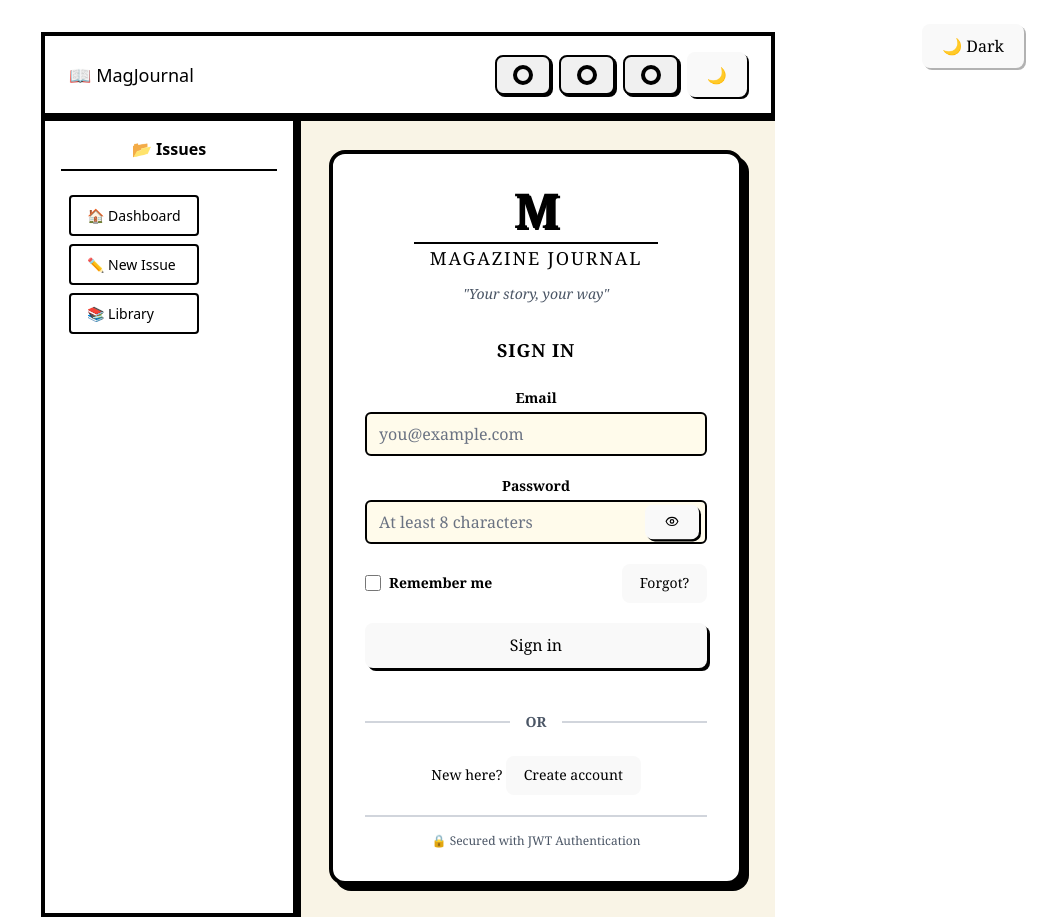
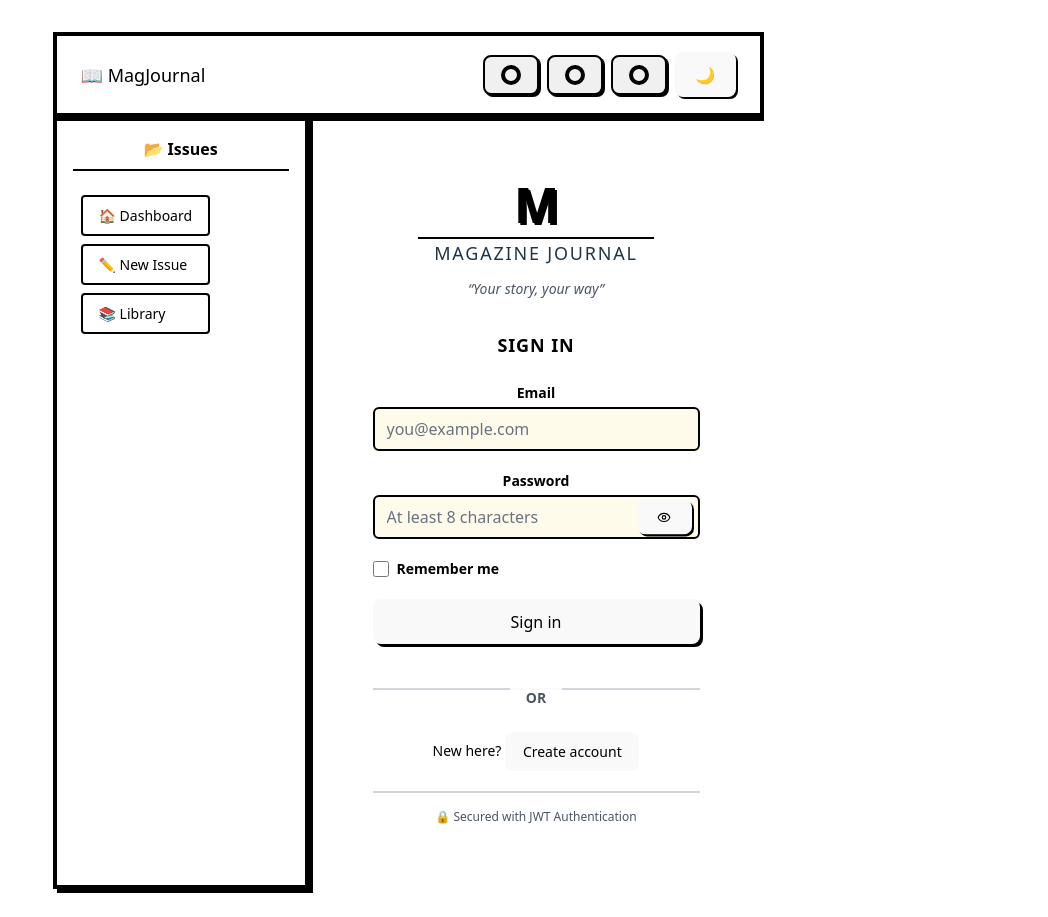
Before and after one commit to ranmori/Mag_Journal, a React (Vite) app: page /login in a window 1280 px wide. Shown: the whole page, without its empty margins (232-1280 px from the left). After the commit the page ends 889 px from the top, so only its background shows below. Built offline with nearby package versions, Linux system fonts and the light colour scheme.

Commit message:
updated signup and login  pae

```diff
--- a/src/pages/Login.jsx
+++ b/src/pages/Login.jsx
@@ -1,340 +1,265 @@
-import React, { useState } from "react";
+// Login.jsx
+import React, { useState, useEffect } from "react";
 import { Eye, EyeOff } from "lucide-react";
+import { useNavigate } from "react-router-dom";
+
+/* ------------------------------------------------------------------ */
+/*  Animated background styles (injected once)                        */
+/* ------------------------------------------------------------------ */
+const AnimatedBg = () => (
+  <style>{`
+    @keyframes pan {
+      0%   { background-position: 0% 50%; }
+      50%  { background-position: 100% 50%; }
+      100% { background-position: 0% 50%; }
+    }
+    .animated-bg {
+      background: linear-gradient(135deg, #f9f4e6, #ffe6a7, #f9f4e6);
+      background-size: 400% 400%;
+      animation: pan 12s ease infinite;
+    }
+    .dark .animated-bg {
+      background: linear-gradient(135deg, #111827, #374151, #111827);
+      background-size: 400% 400%;
+      animation: pan 12s ease infinite;
+    }
+  `}</style>
+);
 
 export default function Login({ onLogin }) {
-  const [email, setEmail] = useState("");
+  /* ---------- state ---------- */
+  const [email, setEmail]       = useState("");
   const [password, setPassword] = useState("");
   const [remember, setRemember] = useState(false);
   const [showPassword, setShowPassword] = useState(false);
-  const [loading, setLoading] = useState(false);
-  const [error, setError] = useState("");
-  const [success, setSuccess] = useState("");
-  const [theme, setTheme] = useState("light");
+  const [loading, setLoading]   = useState(false);
+  const [error, setError]       = useState("");
+  const [success, setSuccess]   = useState("");
+  const [theme, setTheme]       = useState("light");
+  const navigate = useNavigate();
 
-  const toggleTheme = () => {
-    setTheme((prev) => (prev === "dark" ? "light" : "dark"));
-  };
+  /* ---------- theme ---------- */
+  const toggleTheme = () => setTheme((t) => (t === "dark" ? "light" : "dark"));
 
+  /* ---------- viewport hack: hide Layout chrome ---------- */
+  useEffect(() => {
+    document.body.classList.add("overflow-hidden");
+    return () => document.body.classList.remove("overflow-hidden");
+  }, []);
+
+  /* ---------- validation ---------- */
   const validate = () => {
     if (!email) return "Email is required";
-    if (!/^[^\s@]+@[^\s@]+\.[^\s@]+$/.test(email))
-      return "Invalid email format";
+    if (!/^[^\s@]+@[^\s@]+\.[^\s@]+$/.test(email)) return "Invalid email";
     if (!password) return "Password is required";
-    if (password.length < 8) return "Password must be at least 8 characters";
+    if (password.length < 8) return "Password must be ≥ 8 characters";
     return "";
   };
 
+  /* ---------- submit ---------- */
   const handleSubmit = async (e) => {
     e.preventDefault();
     const err = validate();
-    if (err) {
-      setError(err);
-      return;
-    }
+    if (err) return setError(err);
 
     setError("");
     setLoading(true);
 
     try {
-      // Simulated API call with JWT response
-      const res = await new Promise((resolve) => {
-        setTimeout(() => {
-          resolve({
-            ok: true,
-            json: async () => ({
-              message: "Login successful!",
-              token:
-                "eyJhbGciOiJIUzI1NiIsInR5cCI6IkpXVCJ9.eyJ1c2VySWQiOiIxMjM0NTY3ODkwIiwiZW1haWwiOiJ1c2VyQGV4YW1wbGUuY29tIiwiaWF0IjoxNTE2MjM5MDIyfQ.SflKxwRJSMeKKF2QT4fwpMeJf36POk6yJV_adQssw5c",
-              user: {
-                id: "1234567890",
-                email: email.trim(),
-                name: "John Doe",
-              },
-            }),
-          });
-        }, 1500);
+      /* TODO: replace with real endpoint */
+      const res = await fetch(`${import.meta.env.VITE_API_URL}/api/auth/login`, {
+        method: "POST",
+        credentials: "include",
+        headers: { "Content-Type": "application/json" },
+        body: JSON.stringify({ email: email.trim(), password }),
       });
 
       const data = await res.json();
+      if (!res.ok) throw new Error(data?.message || "Login failed");
 
-      if (!res.ok) {
-        setError(data?.message || "Login failed");
-      } else {
-        if (remember) {
-          localStorage.setItem("authToken", data.token);
-          localStorage.setItem("user", JSON.stringify(data.user));
-        } else {
-          sessionStorage.setItem("authToken", data.token);
-          sessionStorage.setItem("user", JSON.stringify(data.user));
-        }
+      /* store token */
+      const storage = remember ? localStorage : sessionStorage;
+      storage.setItem("authToken", data.token);
+      storage.setItem("user", JSON.stringify(data.user));
 
-        setSuccess("Login successful! Redirecting...");
-        setPassword("");
-
-        // Call onLogin callback if provided
-        if (onLogin) {
-          await onLogin({ email, password, remember });
-        }
-
-        // Simulate redirect
-        setTimeout(() => {
-          console.log("Redirecting to dashboard with token:", data.token);
-        }, 1500);
-      }
+      setSuccess("Login successful! Redirecting…");
+      if (onLogin) await onLogin(data.user);
+      setTimeout(() => navigate("/dashboard"), 900);
     } catch (ex) {
-      setError(ex?.message || "Login failed. Please try again.");
+      setError(ex.message || "Network error");
     } finally {
       setLoading(false);
     }
   };
 
+  /* ------------------------------------------------------------------ */
   return (
     <div
-      className={`min-h-screen flex items-center justify-center px-4 py-8 sm:px-6 lg:px-8 font-serif transition-colors duration-300 ${
-        theme === "dark"
-          ? "bg-gray-900 text-gray-100"
-          : "bg-[#f9f4e6] text-black"
+      className={`w-full  border-4 rounded-2xl p-6 sm:p-8 transition-colors
+          lg:max-w-none lg:w-full lg:h-full lg:rounded-none lg:border-0 lg:shadow-none
       }`}
     >
-      {/* Dark Mode Toggle */}
-      <button
-        onClick={toggleTheme}
-        className={`fixed top-4 right-4 sm:top-6 sm:right-6 px-3 py-2 sm:px-4 sm:py-2 border-2 rounded-lg text-sm font-bold transition-all ${
-          theme === "dark"
-            ? "bg-gray-800 border-gray-600 text-yellow-300 hover:bg-gray-700"
-            : "bg-white border-black text-black hover:bg-gray-50"
-        } shadow-[2px_2px_0_rgba(0,0,0,0.3)]`}
+      <AnimatedBg />
+
+
+      {/* card – full-width on large screens */}
+      <div
+        className={`w-full max-w-md border-4 rounded-2xl p-6 sm:p-8
+          lg:max-w-none lg:w-full lg:h-full lg:rounded-none lg:border-0 lg:shadow-none
+          ${theme === "dark"
+            ? "bg-gray-800 border-gray-600 shadow-[6px_6px_0_rgba(0,0,0,.5)] lg:bg-gray-900"
+            : "bg-white/90 border-black shadow-[6px_6px_0_#000] lg:bg-white/90"}`}
       >
-        {theme === "dark" ? "☀ Light" : "🌙 Dark"}
-      </button>
-
-      <div
-        className={`w-full max-w-md border-4 rounded-2xl p-6 sm:p-8 transition-colors ${
-          theme === "dark"
-            ? "bg-gray-800 border-gray-600 shadow-[6px_6px_0_rgba(0,0,0,0.5)]"
-            : "bg-white border-black shadow-[6px_6px_0_#000]"
-        }`}
-      >
-        {/* Header */}
+        {/* header */}
         <div className="text-center mb-6 sm:mb-8">
           <div
-            className={`text-4xl sm:text-5xl font-extrabold tracking-tight drop-shadow-[2px_2px_0_#000] ${
-              theme === "dark" ? "text-gray-100" : "text-black"
-            }`}
+            className={`text-4xl sm:text-5xl font-extrabold tracking-tight drop-shadow-[2px_2px_0_#000]
+              ${theme === "dark" ? "text-gray-100" : "text-black"}`}
           >
             M
           </div>
           <div
-            className={`uppercase tracking-widest text-base sm:text-lg mt-2 border-t-2 inline-block px-4 ${
-              theme === "dark" ? "border-gray-600" : "border-black"
-            }`}
+            className={`uppercase tracking-widest text-base sm:text-lg mt-2 border-t-2 inline-block px-4
+              ${theme === "dark" ? "border-gray-600" : "border-black"}`}
           >
             Magazine Journal
           </div>
           <p
-            className={`mt-3 text-xs sm:text-sm italic ${
-              theme === "dark" ? "text-gray-400" : "text-gray-600"
-            }`}
+            className={`mt-3 text-xs sm:text-sm italic
+              ${theme === "dark" ? "text-gray-400" : "text-gray-600"}`}
           >
-            "Your story, your way"
+            “Your story, your way”
           </p>
         </div>
 
         <h2
-          className={`text-center font-bold text-base sm:text-lg mb-5 sm:mb-6 uppercase tracking-wider ${
-            theme === "dark" ? "text-gray-200" : "text-black"
-          }`}
+          className={`text-center font-bold text-base sm:text-lg mb-5 sm:mb-6 uppercase tracking-wider
+            ${theme === "dark" ? "text-gray-200" : "text-black"}`}
         >
           Sign In
         </h2>
 
-        <div className="space-y-4 sm:space-y-5">
-          {/* Email Field */}
+        <form onSubmit={handleSubmit} className="space-y-4 sm:space-y-5">
+          {/* email */}
           <div>
-            <label
-              htmlFor="email"
-              className={`block text-sm font-semibold mb-1 ${
-                theme === "dark" ? "text-gray-300" : "text-black"
-              }`}
-            >
+            <label htmlFor="email" className={`block text-sm font-semibold mb-1 ${theme === "dark" ? "text-gray-300" : "text-black"}`}>
               Email
             </label>
             <input
               id="email"
-              aria-label="email"
               type="email"
               value={email}
               onChange={(e) => setEmail(e.target.value)}
               placeholder="you@example.com"
               autoComplete="email"
-              className={`w-full px-3 py-2 border-2 rounded-md transition-all focus:outline-none focus:ring-2 ${
-                theme === "dark"
+              required
+              className={`w-full px-3 py-2 border-2 rounded-md focus:outline-none focus:ring-2
+                ${theme === "dark"
                   ? "bg-gray-700 border-gray-600 text-gray-100 placeholder-gray-500 focus:border-gray-500 focus:ring-gray-500"
-                  : "bg-amber-50 border-black text-black placeholder-gray-500 focus:ring-black"
-              }`}
+                  : "bg-amber-50 border-black text-black placeholder-gray-500 focus:ring-black"}`}
             />
           </div>
 
-          {/* Password Field */}
+          {/* password */}
           <div>
-            <label
-              htmlFor="password"
-              className={`block text-sm font-semibold mb-1 ${
-                theme === "dark" ? "text-gray-300" : "text-black"
-              }`}
-            >
+            <label htmlFor="password" className={`block text-sm font-semibold mb-1 ${theme === "dark" ? "text-gray-300" : "text-black"}`}>
               Password
             </label>
             <div className="relative">
               <input
                 id="password"
-                aria-label="password"
                 type={showPassword ? "text" : "password"}
                 value={password}
                 onChange={(e) => setPassword(e.target.value)}
                 placeholder="At least 8 characters"
                 autoComplete="current-password"
-                className={`w-full px-3 py-2 pr-20 border-2 rounded-md transition-all focus:outline-none focus:ring-2 ${
-                  theme === "dark"
+                required
+                className={`w-full px-3 py-2 pr-20 border-2 rounded-md focus:outline-none focus:ring-2
+                  ${theme === "dark"
                     ? "bg-gray-700 border-gray-600 text-gray-100 placeholder-gray-500 focus:border-gray-500 focus:ring-gray-500"
-                    : "bg-amber-50 border-black text-black placeholder-gray-500 focus:ring-black"
-                }`}
+                    : "bg-amber-50 border-black text-black placeholder-gray-500 focus:ring-black"}`}
               />
               <button
                 type="button"
                 onClick={() => setShowPassword((s) => !s)}
-                className={`absolute right-2 top-1/2 -translate-y-1/2 px-2 py-1 border-2 rounded-md text-xs sm:text-sm transition-all shadow-[2px_2px_0_#000] active:translate-x-[1px] active:translate-y-[1px] active:shadow-none ${
-                  theme === "dark"
+                className={`absolute right-2 top-1/2 -translate-y-1/2 px-2 py-1 border-2 rounded-md text-xs sm:text-sm
+                  shadow-[2px_2px_0_#000] active:translate-x-[1px] active:translate-y-[1px] active:shadow-none
+                  ${theme === "dark"
                     ? "bg-gray-600 border-gray-500 text-gray-200"
-                    : "bg-[#ffe6a7] border-black text-black"
-                }`}
+                    : "bg-[#ffe6a7] border-black text-black"}`}
+                aria-label={showPassword ? "Hide password" : "Show password"}
               >
                 {showPassword ? <EyeOff size={14} /> : <Eye size={14} />}
               </button>
             </div>
           </div>
 
-          {/* Remember Me & Forgot Password */}
+          {/* remember me */}
           <div className="flex items-center justify-between text-sm">
-            <label
-              htmlFor="Remember me"
-              className={`flex items-center gap-2 font-semibold cursor-pointer ${
-                theme === "dark" ? "text-gray-300" : "text-black"
-              }`}
-            >
+            <label className={`flex items-center gap-2 font-semibold cursor-pointer ${theme === "dark" ? "text-gray-300" : "text-black"}`}>
               <input
                 type="checkbox"
-                id="Remember me"
                 checked={remember}
                 onChange={(e) => setRemember(e.target.checked)}
-                className={`w-4 h-4 border-2 rounded cursor-pointer ${
-                  theme === "dark" ? "border-gray-600" : "border-black"
-                }`}
+                className={`w-4 h-4 border-2 rounded ${theme === "dark" ? "border-gray-600" : "border-black"}`}
               />
               <span>Remember me</span>
             </label>
-
-            <button
-              type="button"
-              onClick={() => alert("Password reset coming soon!")}
-              className={`font-semibold hover:underline underline-offset-4 ${
-                theme === "dark" ? "text-gray-300" : "text-black"
-              }`}
-            >
-              Forgot?
-            </button>
           </div>
 
-          {/* Error Message */}
+          {/* messages */}
           {error && (
-            <div
-              className={`border-2 p-2 sm:p-3 text-center text-sm rounded ${
-                theme === "dark"
-                  ? "bg-red-900 border-red-700 text-red-200"
-                  : "bg-red-100 border-black text-red-800"
-              }`}
-            >
+            <div className={`border-2 p-2 sm:p-3 text-center text-sm rounded ${theme === "dark" ? "bg-red-900 border-red-700 text-red-200" : "bg-red-100 border-black text-red-800"}`}>
               {error}
             </div>
           )}
-
-          {/* Success Message */}
           {success && (
-            <div
-              className={`border-2 p-2 sm:p-3 text-center text-sm rounded ${
-                theme === "dark"
-                  ? "bg-green-900 border-green-700 text-green-200"
-                  : "bg-green-100 border-black text-green-800"
-              }`}
-            >
+            <div className={`border-2 p-2 sm:p-3 text-center text-sm rounded ${theme === "dark" ? "bg-green-900 border-green-700 text-green-200" : "bg-green-100 border-black text-green-800"}`}>
               {success}
             </div>
           )}
 
-          {/* Submit Button */}
+          {/* submit */}
           <button
-            onClick={handleSubmit}
+            type="submit"
             disabled={loading}
-            className={`w-full py-2 sm:py-2.5 border-2 font-bold text-sm sm:text-base rounded-md transition-all shadow-[3px_3px_0_#000] active:translate-x-[2px] active:translate-y-[2px] active:shadow-none duration-100 disabled:opacity-50 disabled:cursor-not-allowed ${
-              theme === "dark"
+            className={`w-full py-2 sm:py-2.5 border-2 font-bold text-sm sm:text-base rounded-md
+              shadow-[3px_3px_0_#000] active:translate-x-[2px] active:translate-y-[2px] active:shadow-none
+              disabled:opacity-50 disabled:cursor-not-allowed transition
+              ${theme === "dark"
                 ? "bg-gray-700 border-gray-500 text-gray-100 hover:bg-gray-600"
-                : "bg-[#ffe6a7] border-black text-black hover:bg-[#ffd97a]"
-            }`}
+                : "bg-[#ffe6a7] border-black text-black hover:bg-[#ffd97a]"}`}
           >
             {loading ? "Signing in…" : "Sign in"}
           </button>
 
-          {/* Divider */}
+          {/* divider */}
           <div className="relative my-6">
-            <div className="absolute inset-0 flex items-center">
-              <div
-                className={`w-full border-t-2 ${
-                  theme === "dark" ? "border-gray-700" : "border-gray-300"
-                }`}
-              ></div>
-            </div>
+            <div className={`absolute inset-0 flex items-center ${theme === "dark" ? "border-gray-700" : "border-gray-300"} border-t-2`} />
             <div className="relative flex justify-center">
-              <span
-                className={`px-4 text-sm font-semibold ${
-                  theme === "dark"
-                    ? "bg-gray-800 text-gray-400"
-                    : "bg-white text-gray-600"
-                }`}
-              >
+              <span className={`px-4 text-sm font-semibold ${theme === "dark" ? "bg-gray-900 text-gray-400" : "bg-white/90 text-gray-600"}`}>
                 OR
               </span>
             </div>
           </div>
 
-          {/* Sign Up Link */}
-          <div
-            className={`text-center text-sm ${
-              theme === "dark" ? "text-gray-400" : "text-black"
-            }`}
-          >
-            <span>New here? </span>
+          {/* sign-up link */}
+          <div className={`text-center text-sm ${theme === "dark" ? "text-gray-400" : "text-black"}`}>
+            New here?{" "}
             <button
               type="button"
-              onClick={() => alert("Navigate to signup page")}
-              className={`hover:underline underline-offset-4 font-semibold ${
-                theme === "dark" ? "text-gray-300" : "text-black"
-              }`}
+              onClick={() => navigate("/signup")}
+              className={`hover:underline underline-offset-4 font-semibold ${theme === "dark" ? "text-gray-300" : "text-black"}`}
             >
               Create account
             </button>
           </div>
 
-          {/* Security Badge */}
-          <div
-            className={`mt-4 pt-4 border-t-2 text-center text-xs ${
-              theme === "dark"
-                ? "border-gray-700 text-gray-500"
-                : "border-gray-300 text-gray-600"
-            }`}
-          >
+          {/* badge */}
+          <div className={`mt-4 pt-4 border-t-2 text-center text-xs ${theme === "dark" ? "border-gray-700 text-gray-500" : "border-gray-300 text-gray-600"}`}>
             🔒 Secured with JWT Authentication
           </div>
-        </div>
+        </form>
       </div>
     </div>
   );
```
